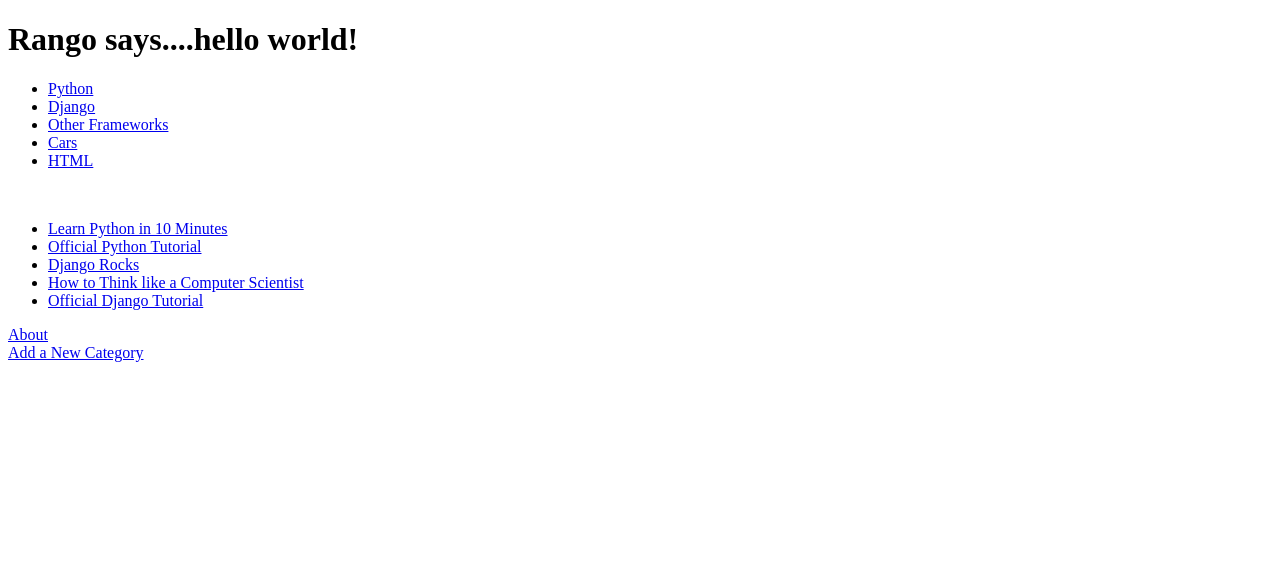
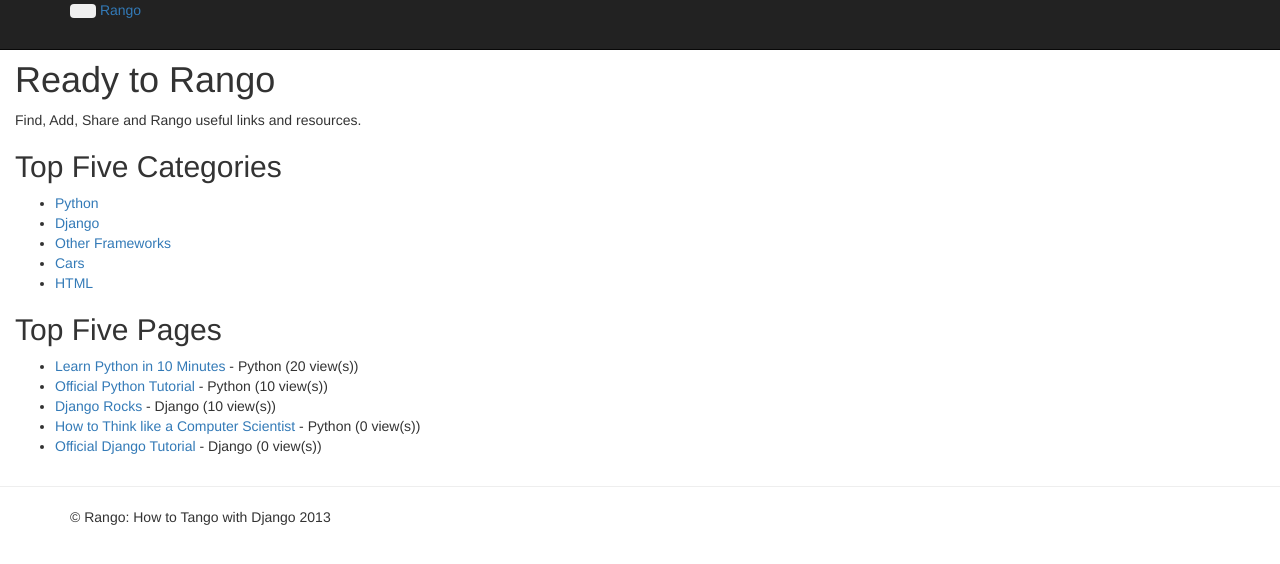
Before and after one commit to bugzPDX/rango, a Django app: page /rango/ in a window 1280 px wide. Shown: the top 564 px of the page. Run offline with Django 3.2, Linux system fonts and the light colour scheme; data comes from the database, SQL or seed files in the repository; parts of the project's set-up code (start-up, migrations or seed data) failed here and were passed over; some libraries are stand-ins or nearby versions.

Commit message:
Files added and/or modified for Django tutorial

```diff
--- /dev/null
+++ b/projects/rango/rango_project/templates/rango/base.html
@@ -0,0 +1,83 @@
+{% load static %}
+<!DOCTYPE html>
+
+<html>
+    <head>
+    <meta name="viewport" content="width=device-width, initial-scale=1.0">
+    <!-- Bootstrap -->
+    <link href="{% static 'css/bootstrap-fluid-adj.css' %}" rel="stylesheet">
+    <link href="{% static 'css/bootstrap.min.css' %}" rel="stylesheet" media="screen">
+    <link href="{% static 'css/bootstrap-responsive.css' %}" rel="stylesheet">
+    <title>Rango - {% block title %}How to Tango with Django!{% endblock %}</title>
+    </head>
+
+    <body>
+<div class="navbar navbar-inverse navbar-fixed-top">
+   <div class="navbar-inner">
+       <div class="container">
+           <button type="button" class="btn btn-navbar" data-toggle="collapse" data-target=".nav-collapse">
+               <span class="icon-bar"></span>
+               <span class="icon-bar"></span>
+               <span class="icon-bar"></span>
+           </button>
+           <a class="brand" href="/rango/">Rango</a>
+
+           <div class="nav-collapse collapse">
+               <ul class="nav pull-right">
+                    {% if user.is_authenticated %}
+                    <li class="navbar-text">Welcome, {{ user.username }}!</li>
+                    <li><a href="/rango/logout/">Logout</a></li>
+                    {% else %}
+                    <li><a href="/rango/register/">Register Here</a></li>
+                    <li><a href="/rango/login/">Login</a></li>
+                    {% endif %}
+                </ul>
+                <ul class="nav">
+                    {% if user.is_authenticated %}
+                    <li><a href="/rango/restricted/">Restricted Page</a></li>
+                    <li><a href="/rango/add_category/">Add a New Category</a></li>
+                    {% endif %}
+
+                    <li><a href="/rango/about/">About</a></li>
+                </ul>
+            </div>
+        </div>
+    </div>
+</div>
+<div class="container-fluid">
+    <div class="row-fluid">
+        <div class="span3">
+            <div class="well sidebar-nav">
+                <!--- Empty for the timebeing -->
+                {% block sidebar %}
+                {% endblock %}
+                <div id="cats">
+                    {% if cat_list %}
+                        <ul class="nav nav-list"><li>Category List</li></ul>
+                        {% include 'rango/category_list.html' with cat_list=cat_list %}
+                    {% endif %}
+                </div>
+            </div>
+            <!--/.well -->
+        </div>
+        <!--/span-->
+        <div class="span9">
+            {% block body_block %}
+            {% endblock %}
+        </div>
+        <!--/span-->
+    </div>
+    <!--/row-->
+</div>
+<!--/.fluid-container-->
+
+<hr>
+<footer>
+    <div class="container">
+        <p>&copy; Rango: How to Tango with Django 2013</p>
+    </div>
+</footer>
+        <script src="{% static 'js/jquery-2.1.0.js' %}"></script>
+        <script src="{% static 'js/bootstrap.min.js' %}"></script>
+    </body>
+</html>
--- a/projects/rango/rango_project/templates/rango/index.html
+++ b/projects/rango/rango_project/templates/rango/index.html
@@ -1,15 +1,15 @@
-<!DOCTYPE html>
+{% extends 'rango/base.html' %}
 
+{% block title %}This is the Index Page{% endblock %}
+{% block body_block %}
+<div class="hero-unit">
+    <h1>Ready to Rango</h1>
+    <p>Find, Add, Share and Rango useful links and resources.</p>
+</div>
 
-<html>
-
-    <head>
-        <title>Rango</title>
-    </head>
-
-        <body>
-            <h1>Rango says....hello world!</h1>
-
+<div class="row-fluid">
+    <div class="span6">
+        <h2>Top Five Categories</h2>
         {% if categories %}
         <ul>
             {% for category in categories %}
@@ -17,20 +17,25 @@
             {% endfor %}
         </ul>
         {% else %}
-                    <strong>There are no categories present.</strong>
-                    {% endif %}<br />
+        <strong>No categories at present.</strong>
+        {% endif %}
 
+    </div>
+    <!--/span-->
+    <div class="span6">
+        <h2>Top Five Pages</h2>
         {% if pages %}
         <ul>
             {% for page in pages %}
-                    <li><a href="{{ page.url }}">{{ page.title }}</a></li>
+            <li><a href="{{ page.url}}">{{ page.title }}</a> - {{ page.category }} ({{ page.views }} view(s))</li>
             {% endfor %}
         </ul>
         {% else %}
-                <strong>There are no pages present.</strong>
+        <strong>No pages at present.</strong>
         {% endif %}
-            <a href="/rango/about/">About</a><br />
-            <a href="/rango/add_category/">Add a New Category</a>
-        </body>
 
-    </html>
+    </div>
+    <!--/span-->
+</div>
+<!--/row-->
+{% endblock %}
```
Also changed, not shown: projects/rango/rango_project/templates/rango/about.html (+9 -13 lines), projects/rango/rango_project/templates/rango/add_category.html (+13 -13 lines), projects/rango/rango_project/templates/rango/add_page.html (+14 -11 lines), projects/rango/rango_project/templates/rango/category.html (+11 -13 lines), projects/rango/rango_project/templates/rango/category_list.html (added, +9 -0 lines), projects/rango/rango_project/templates/rango/login.html (added, +27 -0 lines), projects/rango/rango_project/templates/rango/register.html (added, +42 -0 lines), projects/rango/rango_project/templates/rango/restricted.html (added, +14 -0 lines), projects/rango/rango_project/templates/rango/search.html (added, +36 -0 lines). Lines whose indentation alone changed are shown as unchanged.
